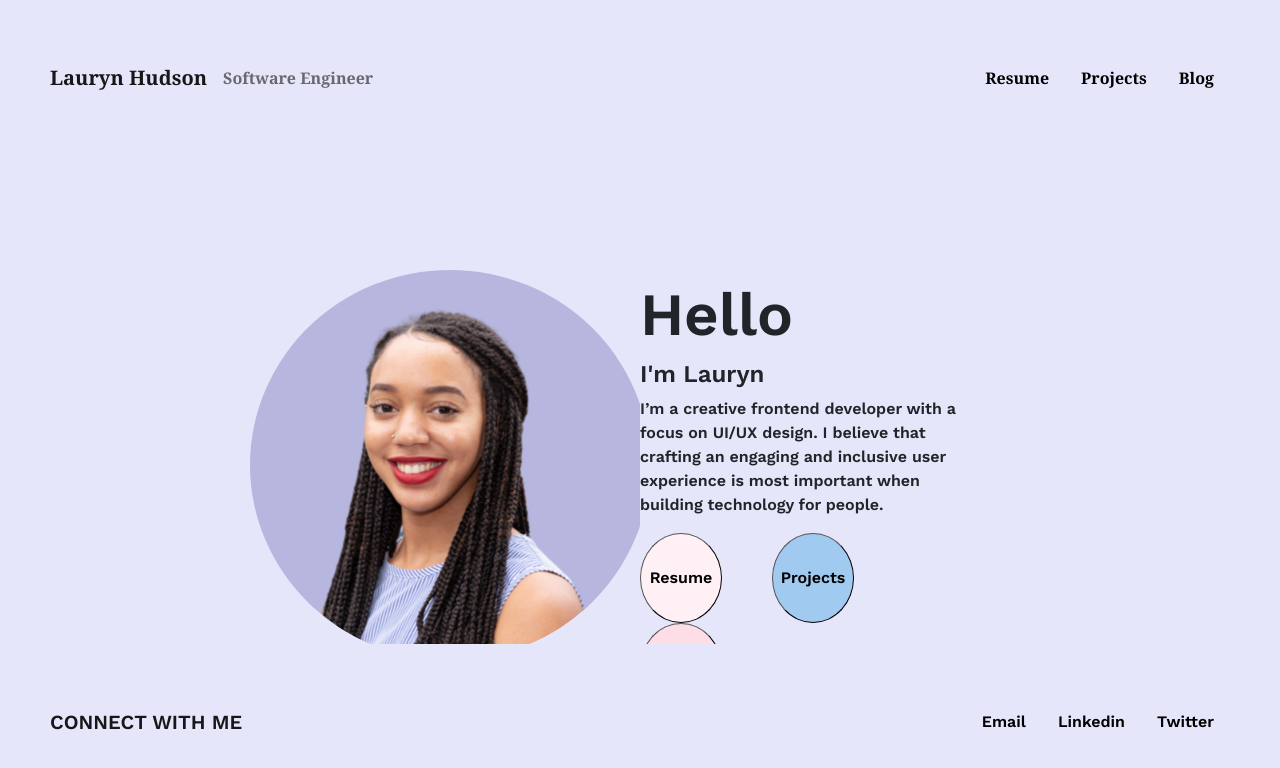
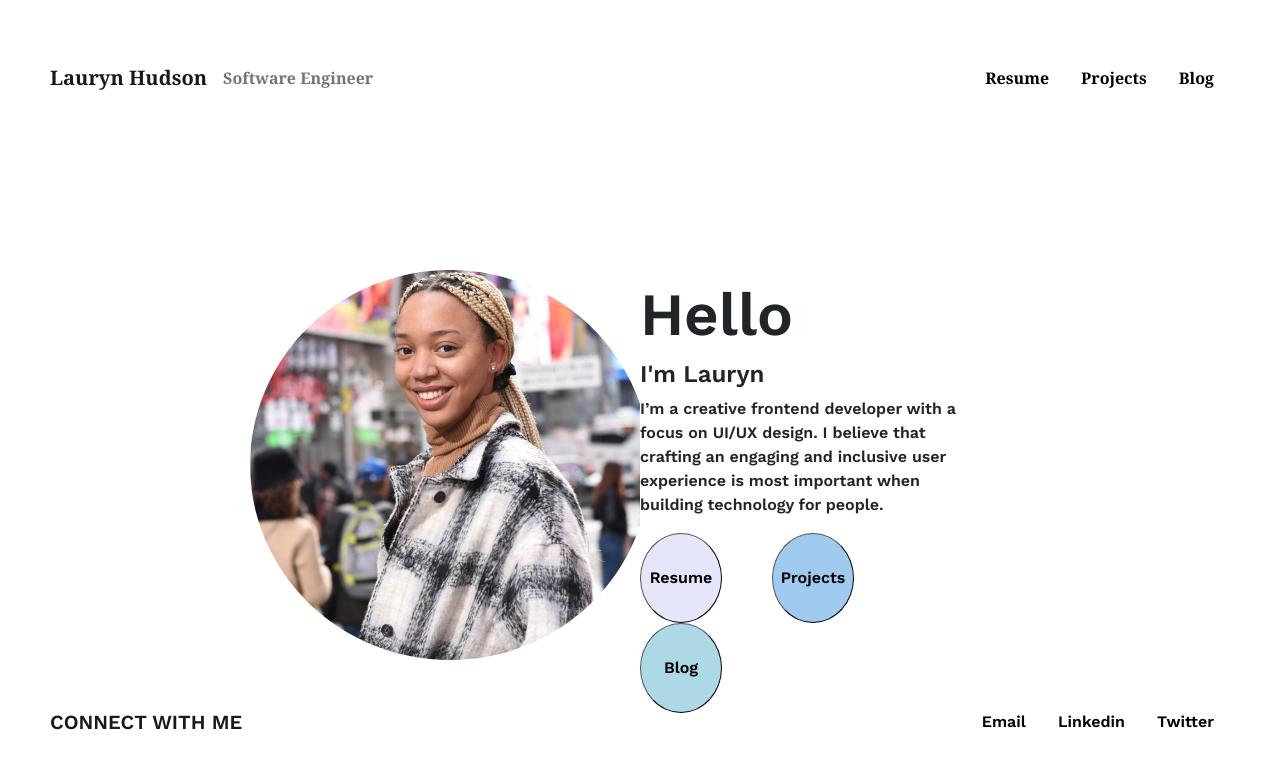
Before and after one commit to laurynhudson/personal-website, a React (Create React App) app: page / in a window 1280 px wide. Shown: the top 768 px of the page. Built offline with nearby package versions, Linux system fonts and the light colour scheme.

Commit message:
updating picture and background

```diff
--- a/src/App.css
+++ b/src/App.css
@@ -3,7 +3,6 @@
   font-family: WorkSans-Regular;
   font-weight: bold;
   font-style: normal;
-  background-color: lavender;
 }
 
 @font-face {
@@ -35,7 +34,6 @@
   padding-top: 170px;
   margin-bottom: 300px;
   left: 0;
-  background-color: lavender;
 }
 
 .split-right {
@@ -50,7 +48,6 @@
   padding-bottom: 300px;
   padding-right: 300px;
   right: 0;
-  background-color: lavender;
   text-align: left;
 }
 
@@ -80,9 +77,9 @@
 }
 
 .pink {
-  background-color: lavenderblush;
+  background-color: lavender;
 }
 
 .grey {
-  background-color: #fddde6;
+  background-color: lightblue;
 }
--- a/src/App.js
+++ b/src/App.js
@@ -14,7 +14,7 @@ function App() {
           <div className="centered">
             <div className="headshot">
               <img
-                src="../headshotlilac.jpg"
+                src="../nyheadshot.jfif"
                 alt="Black woman in tech"
                 height="270px"
               ></img>
--- a/src/components/Footer.js
+++ b/src/components/Footer.js
@@ -11,7 +11,7 @@ import {
 const FooterComponent = (props) => {
   return (
     <div className="footerContainer">
-      <Navbar color="lavender" light expand="md">
+      <Navbar light expand="md">
         <NavbarBrand href="/">CONNECT WITH ME</NavbarBrand>
         <Nav className="ms-auto">
           <NavItem>
--- a/src/components/Navbar.js
+++ b/src/components/Navbar.js
@@ -22,7 +22,7 @@ const NavbarComponent = (props) => {
 
   return (
     <div className="navContainer">
-      <Navbar color="lavender" light expand="md">
+      <Navbar light expand="md">
         <NavbarBrand href="/">Lauryn Hudson</NavbarBrand>
         <Nav>
           <NavItem>
--- a/src/components/Resume.js
+++ b/src/components/Resume.js
@@ -4,7 +4,8 @@ import "../styling/Resume.css";
 const ResumeComponent = () => {
   return (
     <div className="Experience">
-      <Row>
+      <iframe src="file:///C:/Users/laury/OneDrive/Documents/LaurynHudsonResume.pdf" />
+      {/* <Row>
         <Col sm="12">
           <Card
             className="ExperienceDetails"
@@ -86,7 +87,7 @@ const ResumeComponent = () => {
             </CardBody>
           </Card>
         </Col>
-      </Row>
+      </Row> */}
     </div>
   );
 };
--- a/src/index.css
+++ b/src/index.css
@@ -12,7 +12,6 @@ body {
     sans-serif;
   -webkit-font-smoothing: antialiased;
   -moz-osx-font-smoothing: grayscale;
-  background-color: lavender;
   overflow: hidden;
 }
 
--- a/src/styling/Footer.css
+++ b/src/styling/Footer.css
@@ -1,5 +1,4 @@
 .footerContainer {
-  background-color: lavender;
   overflow: hidden;
   position: fixed;
   bottom: 0;
--- a/src/styling/Navbar.css
+++ b/src/styling/Navbar.css
@@ -3,7 +3,6 @@
   font-family: "DomaineDisplayNarrow", Georgia, serif;
   font-weight: bold;
   font-style: normal;
-  background-color: lavender;
   padding: 50px;
 }
 
```
Also changed, not shown: public/nyheadshot.jfif (added), 1 other file (tests, documents, lock files or other folders).
